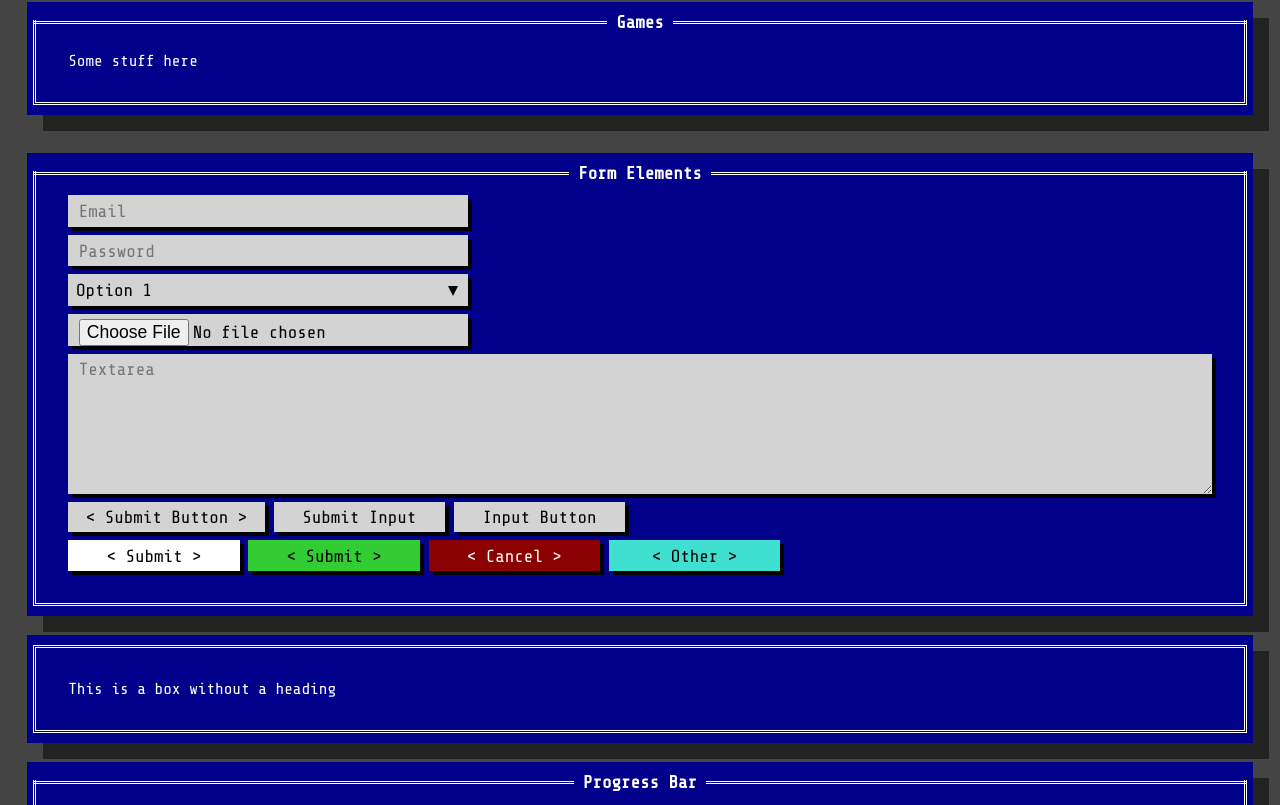
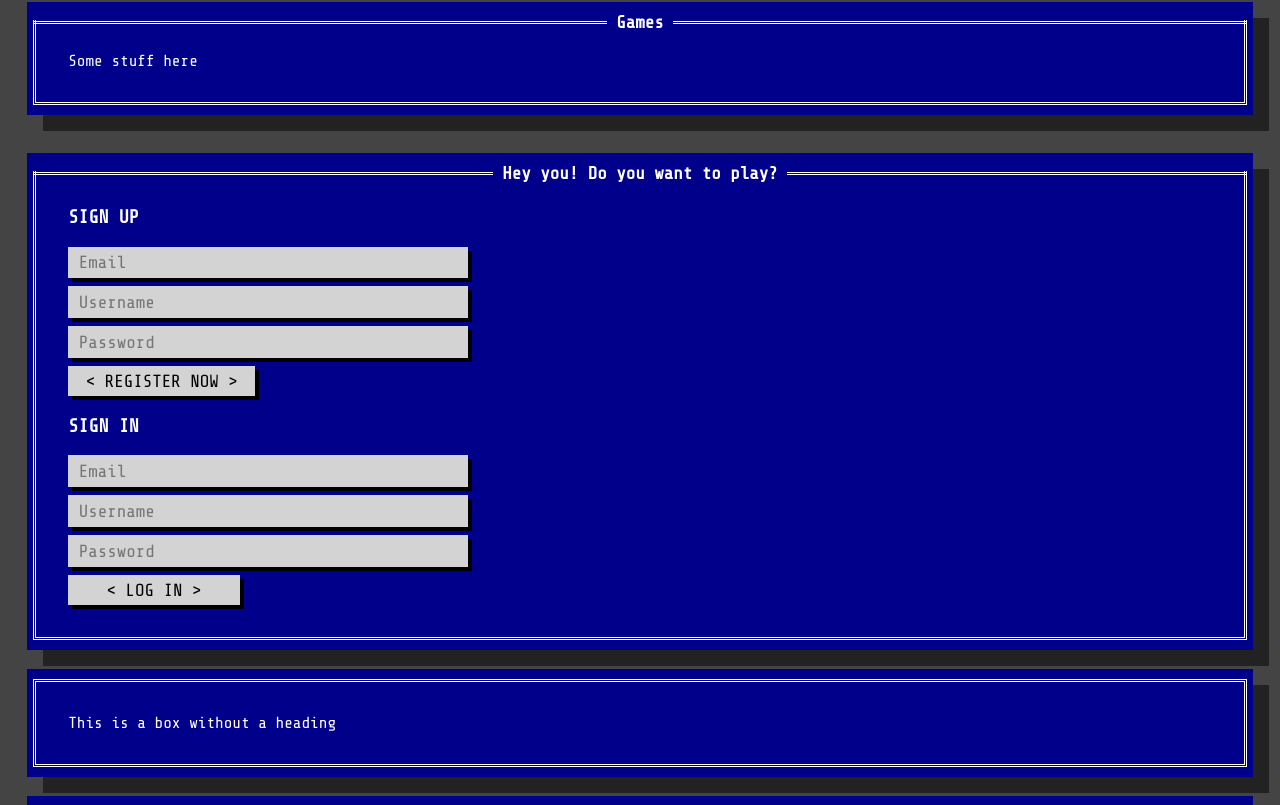
Before and after one commit to MatMasIt/fool, a website: page web/index.html in a window 1280 px wide. Shown: the part 463-1268 px from the top of the page. Drawn offline with nearby package versions, Linux system fonts and the light colour scheme.

Commit message:
SIgn in/sign up forms

```diff
--- a/web/index.html
+++ b/web/index.html
@@ -5,7 +5,8 @@
     <link href="styles/dos.css" rel="stylesheet" type="text/css">
 </head>
 
-<body><!-- hai detto current games-->
+<body>
+    <!-- hai detto current games-->
 
     <div class="flex">
         <div class="box">
@@ -24,7 +25,9 @@
             <h2>About us</h2>
             <div class="box-body">
                 <p> We are two students from a stupid highschool</p>
-                <p><a href="https://www.google.com/search?source=univ&tbm=isch&q=mattia+mascarello+immagini&fir=994VzfwlS3NURM%252CtMHmJhiDwhaJcM%252C_%253BGa8fUrvXK7OXmM%252CAqaSHVsKcAK6sM%252C_%253BNCqijtfgHNlcnM%252CDtFh_p-0SRC4iM%252C_%253B5PZgPcUBgJTAXM%252ClWk2SD5AeJfk9M%252C_%253BKTGCCYPIRadsVM%252CbyXXJPCNa6EiLM%252C_%253BmUGsI0n3GWNk9M%252CRE4aBGD01FXr6M%252C_%253BAqCw9J3b_NXSWM%252CNTYvXwyp2ArPyM%252C_%253BCMEuSgzk9RzecM%252CbyXXJPCNa6EiLM%252C_%253B6HxIUNyubNMRUM%252CbyXXJPCNa6EiLM%252C_%253B45ux8GDWw2fw2M%252CgoCK7TKeNUYOtM%252C_&usg=AI4_-kRijI4pgNXavrVCgcSeHNDjT9neHw&sa=X&ved=2ahUKEwjW4Mjb_MX0AhWCy6QKHSzGC2cQ7Al6BAgDEA8&biw=1863&bih=948&dpr=1.03#imgrc=4CoQYaBP01GCVM">Mattia Mascarello</a></p>
+                <p><a
+                        href="https://www.google.com/search?source=univ&tbm=isch&q=mattia+mascarello+immagini&fir=994VzfwlS3NURM%252CtMHmJhiDwhaJcM%252C_%253BGa8fUrvXK7OXmM%252CAqaSHVsKcAK6sM%252C_%253BNCqijtfgHNlcnM%252CDtFh_p-0SRC4iM%252C_%253B5PZgPcUBgJTAXM%252ClWk2SD5AeJfk9M%252C_%253BKTGCCYPIRadsVM%252CbyXXJPCNa6EiLM%252C_%253BmUGsI0n3GWNk9M%252CRE4aBGD01FXr6M%252C_%253BAqCw9J3b_NXSWM%252CNTYvXwyp2ArPyM%252C_%253BCMEuSgzk9RzecM%252CbyXXJPCNa6EiLM%252C_%253B6HxIUNyubNMRUM%252CbyXXJPCNa6EiLM%252C_%253B45ux8GDWw2fw2M%252CgoCK7TKeNUYOtM%252C_&usg=AI4_-kRijI4pgNXavrVCgcSeHNDjT9neHw&sa=X&ved=2ahUKEwjW4Mjb_MX0AhWCy6QKHSzGC2cQ7Al6BAgDEA8&biw=1863&bih=948&dpr=1.03#imgrc=4CoQYaBP01GCVM">Mattia
+                        Mascarello</a></p>
                 <p><a href="">Giacomo Roggero</a></p>
             </div>
         </div>
@@ -38,50 +41,48 @@
     </div>
 
     <div class="box">
-        <h2>Form Elements</h2>
+        <h2>Hey you! Do you want to play?</h2>
         <div class="box-body">
+            <div style="display: inline;">
+                <h3> SIGN UP</h3>
                 <form>
                     <div class="form-control">
-                    <label><input type="email" placeholder="Email"></label>
+                        <label><input type="email" name="email" placeholder="Email"></label>
                     </div>
                     <div class="form-control">
-                    <label><input type="password" placeholder="Password"></label>
+                        <label><input type="text" name="username" placeholder="Username"></label>
                     </div>
                     <div class="form-control">
-                    <label>
-                        <select>
-                            <option>Option 1</option>
-                            <option>Option 2</option>
-                            <option>Option 3</option>
-                            <option>Option 4</option>
-                            <option>Option 5</option>
-                            <option>Option 6</option>
-                        </select>
-                    </label>
+                        <label><input type="password" name="password" placeholder="Password"></label>
                     </div>
                     <div class="form-control">
-                    <label><input type="file" placeholder="Select a File..."></label>
+                        <label><button type="submit">REGISTER NOW</button></label>
+                    </div>
+                </form>
+            </div>
+            <div style="display: inline;">
+                <h3> SIGN IN</h3>
+                <form>
+                    <div class="form-control">
+                        <label><input type="email" name="email" placeholder="Email"></label>
                     </div>
                     <div class="form-control">
-                    <textarea placeholder="Textarea"></textarea>
+                        <label><input type="text" name="text" placeholder="Username"></label>
                     </div>
                     <div class="form-control">
-                    <label><button type="submit">Submit Button</button></label>
-                    <label><input type="submit" value="Submit Input" /></label>
-                    <label><input type="button" value="Input Button" /></label>
+                        <label><input type="password" name="password" placeholder="Password"></label>
                     </div>
                     <div class="form-control">
-                    <label><button type="submit" class="primary">Submit</button></label>
-                    <label><button type="submit" class="positive">Submit</button></label>
-                    <label><button type="reset" class="negative">Cancel</button></label>
-                    <label><button class="turquoise">Other</button></label>
+                        <label><button type="submit">LOG IN</button></label>
                     </div>
                 </form>
+            </div>
         </div>
     </div>
 
     <div class="box">
         <div class="box-body">
+
             <p>This is a box without a heading</p>
         </div>
     </div>
```
Lines whose indentation alone changed are shown as unchanged.
